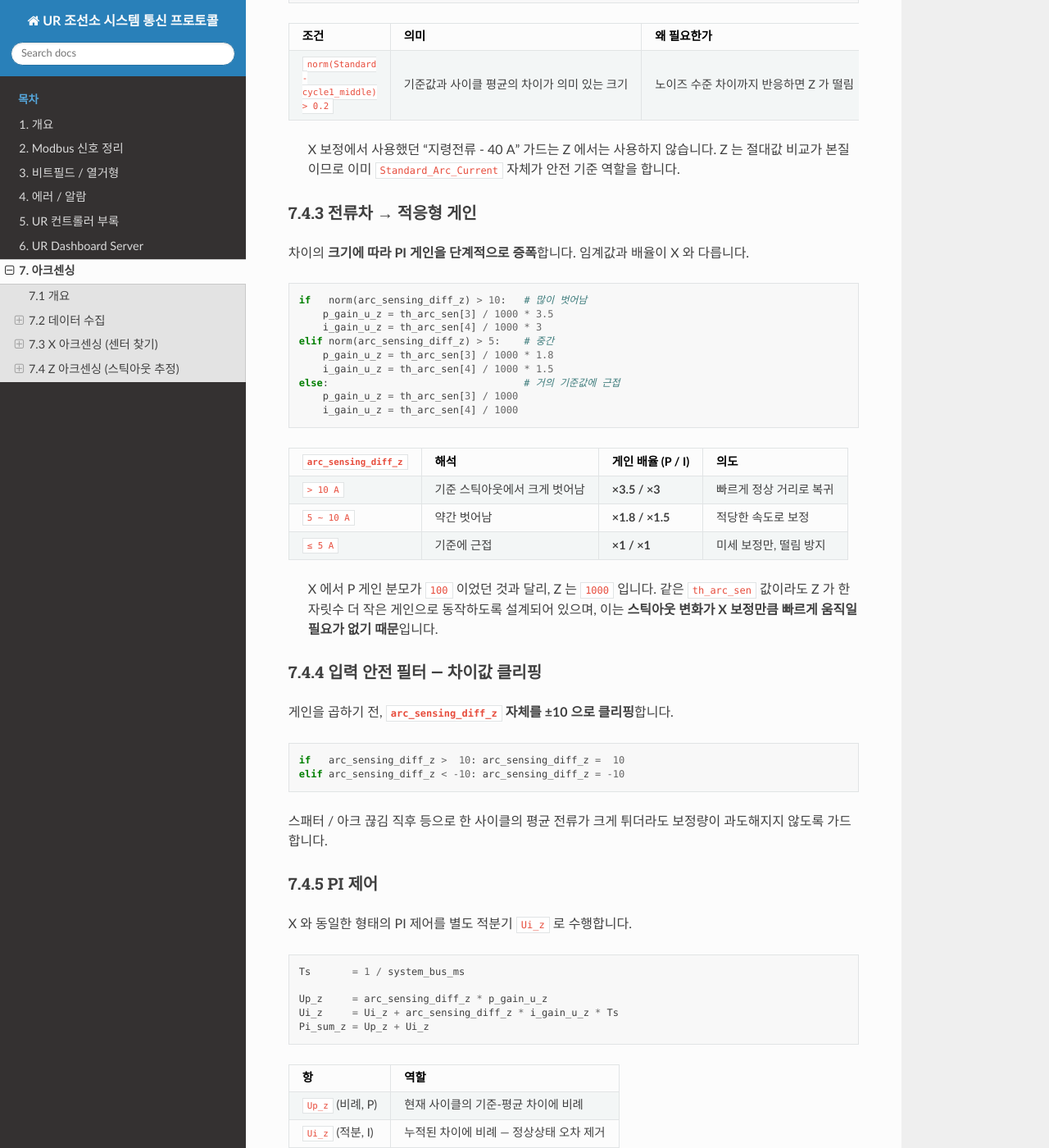
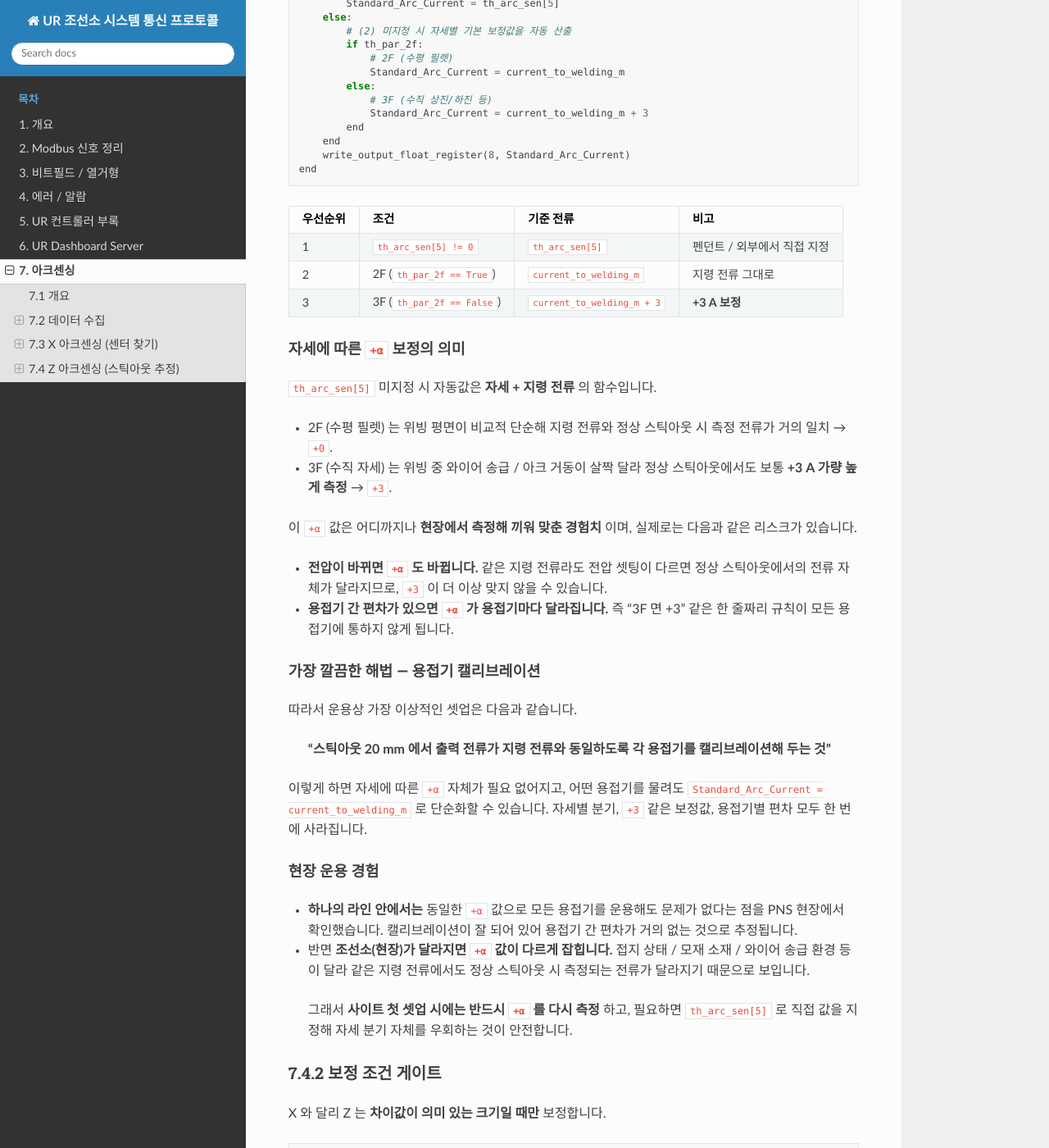
Before and after one commit to shh444/shipyard-docs, a Sphinx documentation site: the page built from docs/07_arc_sensing.md, in a window 1280 px wide and 1400 px high, scrolled down 9817 px. Shown: the whole window at 82% size. Built offline with Sphinx 7.4.7 and the Read the Docs theme 3.1.0, drawn with Linux system fonts in a browser that asks for light colours; some of the changed text lies outside the part shown.

Commit message:
07 arc sensing add

````diff
--- a/docs/07_arc_sensing.md
+++ b/docs/07_arc_sensing.md
@@ -403,6 +403,62 @@ Z 보정의 핵심은 “**기준 전류를 얼마로 둘 것인가**” 입니
 
 본 시스템이 (1) 을 택한 이유는, 용접 시작 직후 몇 사이클은 **모따기 / 스패터 / 아크 점호 직후 불안정** 등의 변수가 크게 작용해 평균 전류가 실제 정상 상태를 대표하지 못하는 경우가 많기 때문입니다. 잘못된 기준값이 한 번 잡히면 이후 사이클 전체가 그 기준에 끌려가게 되므로, 본 시스템은 안전하게 **고정값** 으로 운용합니다.
 
+#### 기준 전류 결정 로직
+
+실제 코드에서는 **첫 사이클이 끝나기 전(`cycle_done == False`)에 한 번만** `Standard_Arc_Current` 를 확정합니다.
+
+```python
+if cycle_done == False:
+    if th_arc_sen[5] != 0:
+        # (1) 사용자가 직접 기준 전류를 지정한 경우 — 최우선
+        Standard_Arc_Current = th_arc_sen[5]
+    else:
+        # (2) 미지정 시 자세별 기본 보정값을 자동 산출
+        if th_par_2f:
+            # 2F (수평 필렛)
+            Standard_Arc_Current = current_to_welding_m
+        else:
+            # 3F (수직 상진/하진 등)
+            Standard_Arc_Current = current_to_welding_m + 3
+        end
+    end
+    write_output_float_register(8, Standard_Arc_Current)
+end
+```
+
+| 우선순위 | 조건 | 기준 전류 | 비고 |
+| ---: | --- | --- | --- |
+| 1 | `th_arc_sen[5] != 0` | `th_arc_sen[5]` | 펜던트 / 외부에서 직접 지정 |
+| 2 | 2F (`th_par_2f == True`) | `current_to_welding_m` | 지령 전류 그대로 |
+| 3 | 3F (`th_par_2f == False`) | `current_to_welding_m + 3` | **+3 A 보정** |
+
+#### 자세에 따른 `+α` 보정의 의미
+
+`th_arc_sen[5]` 미지정 시 자동값은 **자세 + 지령 전류** 의 함수입니다.
+
+- 2F (수평 필렛) 는 위빙 평면이 비교적 단순해 지령 전류와 정상 스틱아웃 시 측정 전류가 거의 일치 → `+0`.
+- 3F (수직 자세) 는 위빙 중 와이어 송급 / 아크 거동이 살짝 달라 정상 스틱아웃에서도 보통 **+3 A 가량 높게 측정** → `+3`.
+
+이 `+α` 값은 어디까지나 **현장에서 측정해 끼워 맞춘 경험치** 이며, 실제로는 다음과 같은 리스크가 있습니다.
+
+- **전압이 바뀌면 `+α` 도 바뀝니다.** 같은 지령 전류라도 전압 셋팅이 다르면 정상 스틱아웃에서의 전류 자체가 달라지므로, `+3` 이 더 이상 맞지 않을 수 있습니다.
+- **용접기 간 편차가 있으면 `+α` 가 용접기마다 달라집니다.** 즉 “3F 면 +3” 같은 한 줄짜리 규칙이 모든 용접기에 통하지 않게 됩니다.
+
+#### 가장 깔끔한 해법 — 용접기 캘리브레이션
+
+따라서 운용상 가장 이상적인 셋업은 다음과 같습니다.
+
+> **“스틱아웃 20 mm 에서 출력 전류가 지령 전류와 동일하도록 각 용접기를 캘리브레이션해 두는 것”**
+
+이렇게 하면 자세에 따른 `+α` 자체가 필요 없어지고, 어떤 용접기를 물려도 `Standard_Arc_Current = current_to_welding_m` 로 단순화할 수 있습니다. 자세별 분기, `+3` 같은 보정값, 용접기별 편차 모두 한 번에 사라집니다.
+
+#### 현장 운용 경험
+
+- **하나의 라인 안에서는** 동일한 `+α` 값으로 모든 용접기를 운용해도 문제가 없다는 점을 PNS 현장에서 확인했습니다. 캘리브레이션이 잘 되어 있어 용접기 간 편차가 거의 없는 것으로 추정됩니다.
+- 반면 **조선소(현장)가 달라지면 `+α` 값이 다르게 잡힙니다.** 접지 상태 / 모재 소재 / 와이어 송급 환경 등이 달라 같은 지령 전류에서도 정상 스틱아웃 시 측정되는 전류가 달라지기 때문으로 보입니다.
+
+> 그래서 **사이트 첫 셋업 시에는 반드시 `+α` 를 다시 측정** 하고, 필요하면 `th_arc_sen[5]` 로 직접 값을 지정해 자세 분기 자체를 우회하는 것이 안전합니다.
+
 ### 7.4.2 보정 조건 게이트
 
 X 와 달리 Z 는 **차이값이 의미 있는 크기일 때만** 보정합니다.
````
